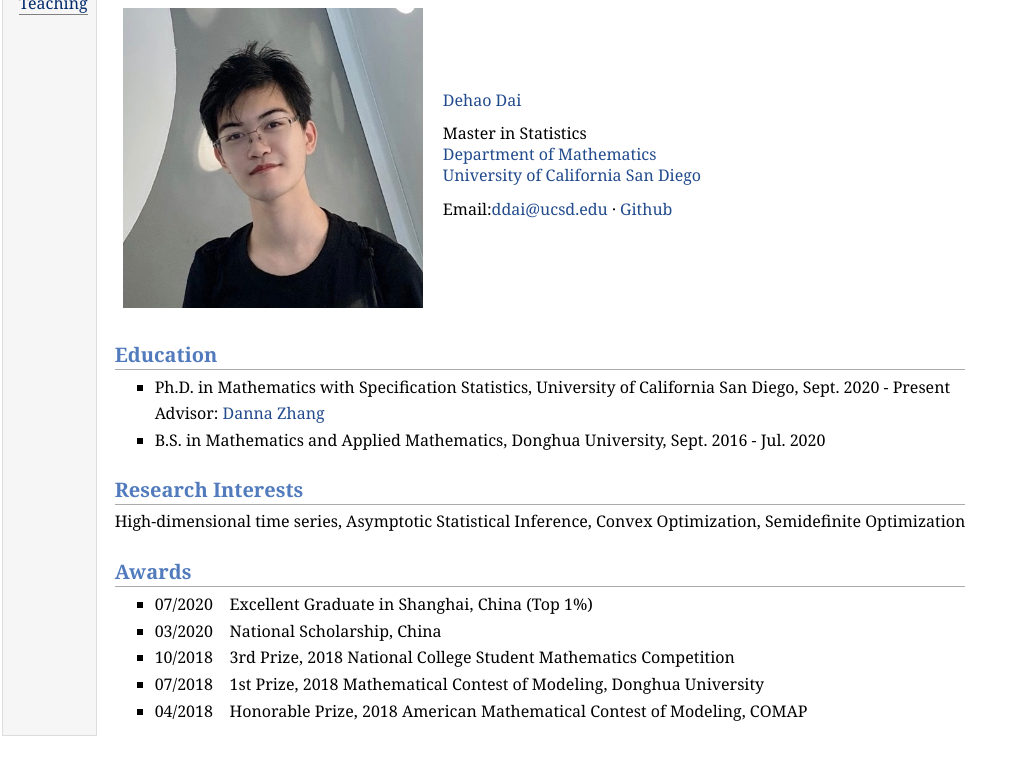
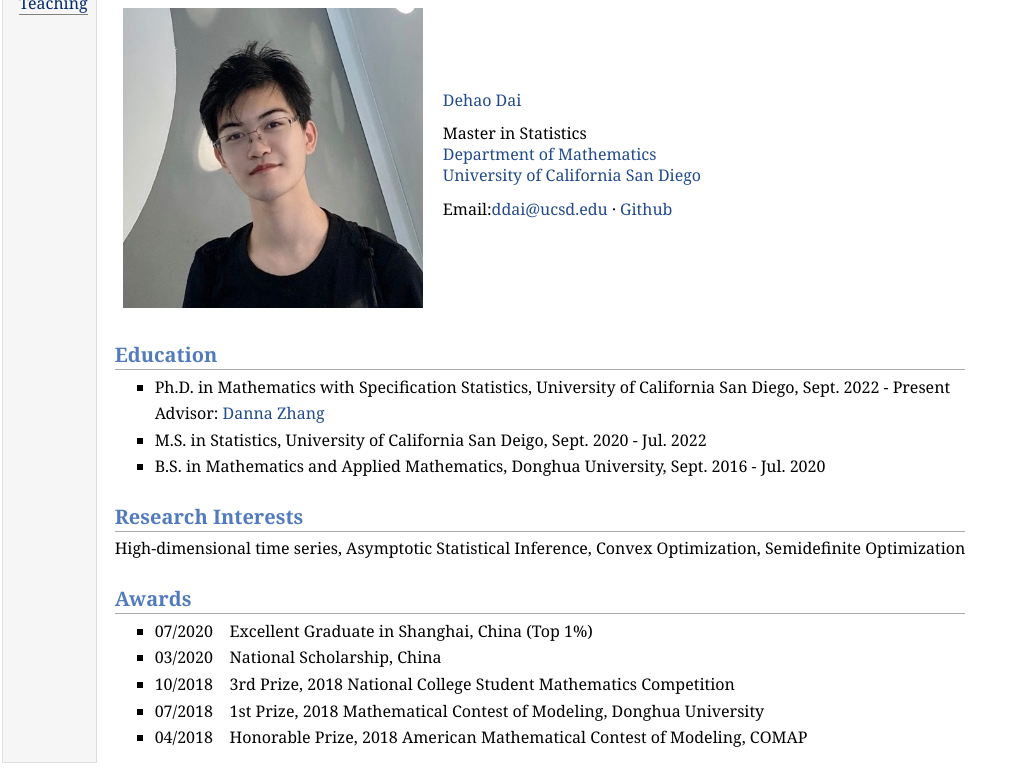
Before and after one commit to DehaoDai/Dehaodai.github.io, a plain HTML site: page index.html in a window 1280 px wide. Shown: the part 68-841 px from the top of the page, without its empty margins (0-1026 px from the left). Before the commit the page ends 814 px from the top, so only its background shows below. Drawn offline with Linux system fonts and the light colour scheme.

Commit message:
Add files via upload

```diff
--- a/index.html
+++ b/index.html
@@ -38,8 +38,10 @@
 </td></tr></table>
 <h2>Education </h2>
 <ul>
-<li><p>Ph.D. in Mathematics with Specification Statistics, University of California San Diego, Sept. 2020 - Present</p>
+<li><p>Ph.D. in Mathematics with Specification Statistics, University of California San Diego, Sept. 2022 - Present</p>
     <p>Advisor: <a href="https://www.math.ucsd.edu/~daz076/index.html">Danna Zhang</a> </p>
+</li>
+<li><p>M.S. in Statistics, University of California San Deigo, Sept. 2020 - Jul. 2022</p>
 </li>
 <li><p>B.S. in Mathematics and Applied Mathematics, Donghua University, Sept. 2016 - Jul. 2020</p>
 </li>
```
